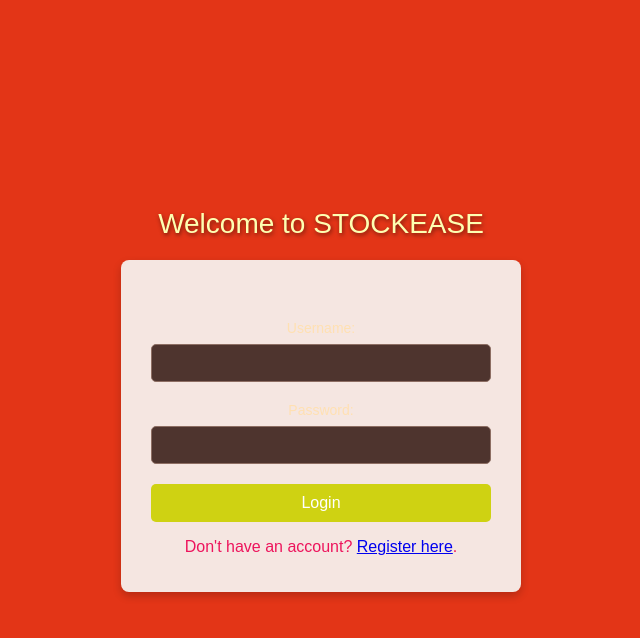
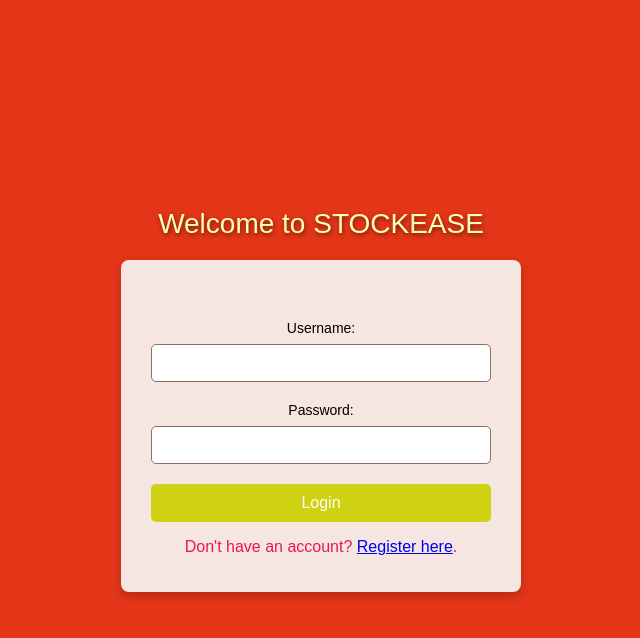
Before and after one commit to Yuvraj2159/StockEase, a PHP site: page /login.php in a window 1280 px wide. Shown: the top 638 px of the page, without its empty margins (319-959 px from the left). Run offline with PHP 8.4, Linux system fonts and the light colour scheme.

Commit message:
CSS changes

```diff
--- a/css/login.css
+++ b/css/login.css
@@ -62,7 +62,7 @@ label {
     display: block;
     font-size: 14px;
     margin-bottom: 8px;
-    color: #ffe0b2; /* Creamy label text */
+    color: black; /* Creamy label text */
 }
 
 /* Input Fields */
@@ -75,8 +75,8 @@ input[type="text"], input[type="password"] {
     box-sizing: border-box;
     margin-bottom: 20px;
     outline: none;
-    background: #4e342e; /* Darker chocolate input background */
-    color: #fff; /* White text */
+    background: white; /* Darker chocolate input background */
+    color: black; /* White text */
 }
 
 input[type="text"]:focus, input[type="password"]:focus {
```
